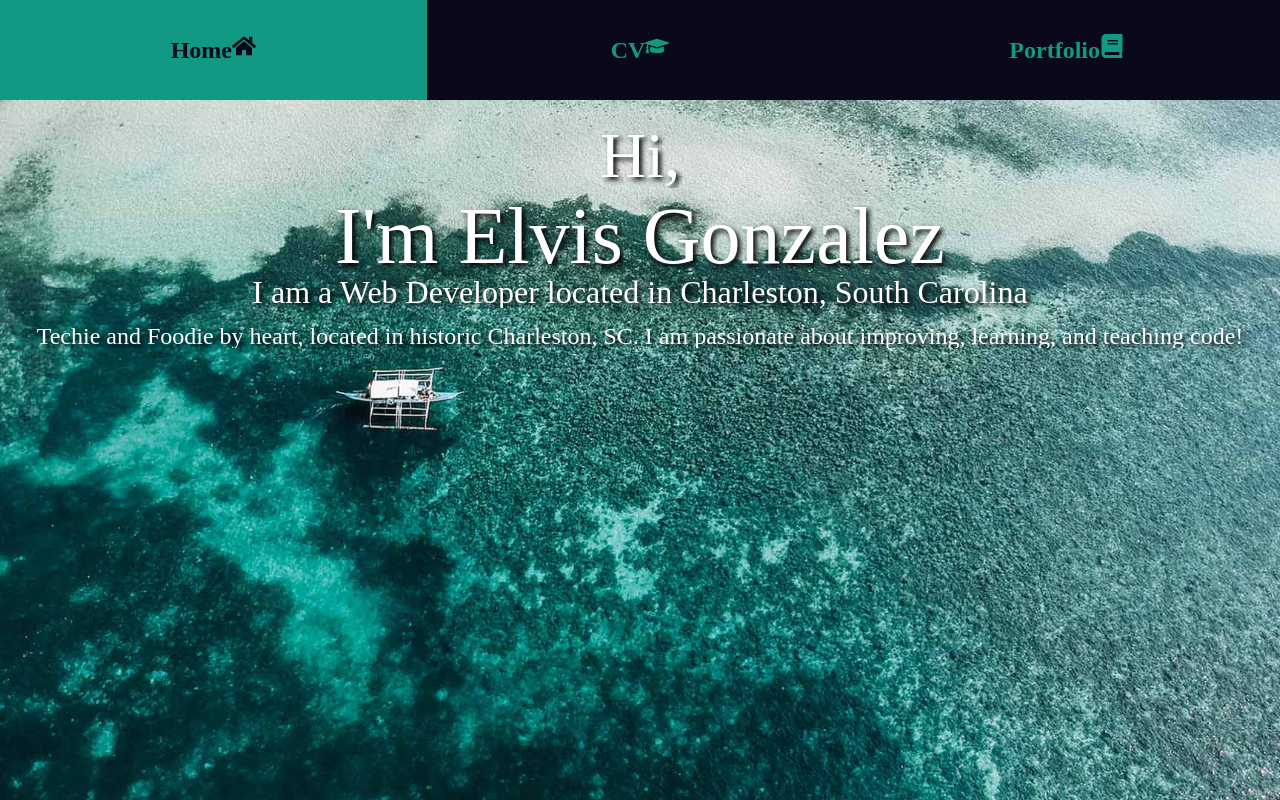
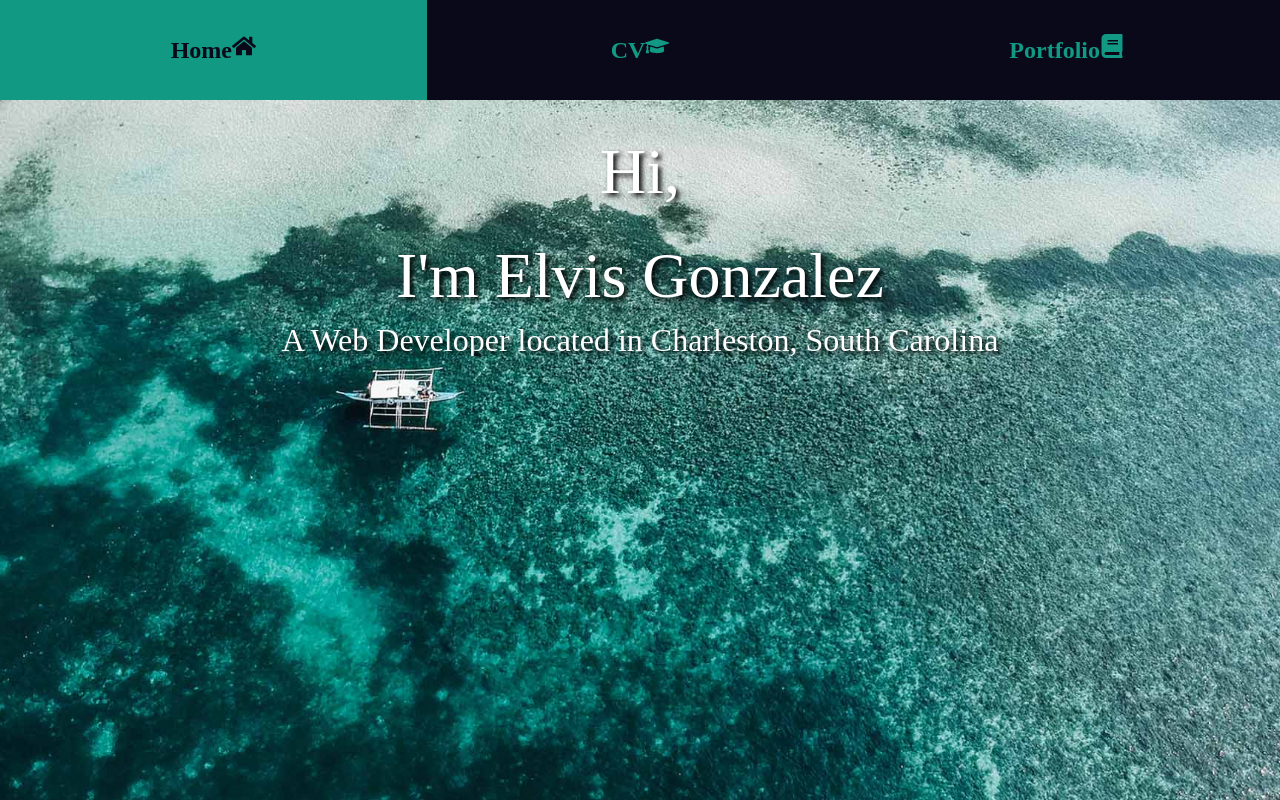
Before and after one commit to ElvisJG/resume-react, a React (Create React App) app: page / in a window 1280 px wide. Built offline with nearby package versions, Linux system fonts and the light colour scheme; the HTML template or start-up script is replaced by a standard one.

Commit message:
updated look and animations

```diff
--- a/src/component/CV/CV.css
+++ b/src/component/CV/CV.css
@@ -12,7 +12,7 @@ em {
 }
 
 .main-section {
-  width: 79%;
+  width: 80%;
   float: right;
 }
 
@@ -40,7 +40,6 @@ em {
 .aside {
   width: 20%;
   height: 100%;
-
   float: left;
   display: flex;
   flex-flow: column nowrap;
@@ -90,11 +89,15 @@ em {
 /*---------------------------------------*/
 
 .row-skill {
-  width: 350px;
+  width: auto;
+}
+
+.skills-wrapper h2 {
+  font-size: 3rem;
+  margin: 0 auto;
 }
 
 .bars {
-  width: 100%;
   float: left;
   padding: 0;
   text-align: left;
@@ -115,18 +118,19 @@ em {
   -moz-box-shadow: inset 0 0 10px #000000;
   -webkit-box-shadow: inset 0 0 10px #000000;
   box-shadow: inset 0 0 10px #000000;
-  min-width: 100%;
   animation: slide-in 1s reverse;
 }
 
 .bars li em {
   font: 1rem 'opensans-bold', sans-serif;
-  color: #0577b2;
+  color: white;
+  font-weight: bold;
   text-transform: uppercase;
   letter-spacing: 2px;
   font-weight: normal;
-  position: relative;
-  top: -20px;
+  position: absolute;
+  top: 15px;
+  left: 15px;
 }
 
 .bar-expand {
@@ -138,8 +142,8 @@ em {
   -webkit-box-shadow: inset 0 0 10px #000000;
   box-shadow: inset 0 0 10px #000000;
   padding-right: 24px;
-  background: #119983;
-  /* background-image: linear-gradient(
+  /* background: #119983; */
+  background-image: linear-gradient(
     45deg,
     rgb(16, 86, 126) 0%,
     rgb(16, 86, 126) 12.5%,
@@ -157,10 +161,10 @@ em {
     rgb(18, 221, 136) 87.5%,
     rgb(18, 243, 138) 87.5%,
     rgb(18, 243, 138) 100%
-  ); */
+  );
   background-size: 250%;
-  animation: bars-animation 1.25s 1s linear infinite alternate-reverse;
-  display: inline-block;
+  /* animation: bars-animation 1.25s 1s linear infinite alternate-reverse;
+  display: inline-block; */
   height: 42px;
   line-height: 42px;
   border-radius: 3px 0 0 3px;
@@ -245,7 +249,7 @@ em {
 
 .cv-school p {
   text-align: right;
-  margin: 0;
+  margin: 1rem 0;
 }
 
 /*---------------------------------------*/
@@ -279,7 +283,7 @@ em {
   }
 
   .cv-school p {
-    color: #0577b2;
+    color: #119983;
     text-decoration: underline;
   }
 }
@@ -355,7 +359,7 @@ em {
   .cv-school p {
     text-align: center;
     font-weight: bold;
-    margin: 1rem 0rem -1rem;
+    margin: 1rem 0rem -0.5rem;
   }
 
   .cv-experience {
--- a/src/component/CV/Skills.js
+++ b/src/component/CV/Skills.js
@@ -12,11 +12,9 @@ export default props => {
   });
 
   return (
-    <div className='row skill'>
+    <div className='row-skill'>
       <div className='skills-wrapper'>
-        <h2>
-          <span>Programming</span>
-        </h2>
+        <h2>Programming</h2>
       </div>
       <div className='bars-wrapper'>
         <div className='bars'>
--- a/src/component/Home/Home.css
+++ b/src/component/Home/Home.css
@@ -22,13 +22,11 @@
 }
 
 .hero-text h1:nth-child(1) {
-  margin-bottom: -1rem;
   font-size: 12rem;
 }
 
 .hero-text h3 {
   font-size: 4rem;
-  margin-bottom: 1rem;
 }
 
 .hero-text p {
@@ -43,6 +41,11 @@
   background-position: center;
   position: relative;
   background-repeat: no-repeat;
+}
+
+.animated-div {
+  height: auto;
+  margin: 1rem auto;
 }
 
 @media only screen and (max-width: 1600px) {
--- a/src/component/Home/Homepage.js
+++ b/src/component/Home/Homepage.js
@@ -1,8 +1,26 @@
 import React from 'react';
 import './Home.css';
 import home from './home.jpg';
+import { useSpring, animated } from 'react-spring';
 
 export default props => {
+  const fadeIn = useSpring({
+    opacity: 1,
+    transform: 'translate3d(0,0px,0)',
+    from: { opacity: 0, transform: 'translate3d(0,-40px,0)' },
+    delay: '400'
+  });
+  const fadeInTwo = useSpring({
+    opacity: 1,
+    transform: 'translate3d(0,0px,0)',
+    from: { opacity: 0, transform: 'translate3d(0,-40px,0)' },
+    delay: '1500'
+  });
+  const fadeInThree = useSpring({
+    opacity: 1,
+    from: { opacity: 0 },
+    delay: '3000'
+  });
   const { name, occupation, address, description } = props.main;
   return (
     <div className='page-home'>
@@ -10,12 +28,17 @@ export default props => {
         <img className='splash-img' src={home} alt={description} />
         <div className='hero-text-wrapper'>
           <div className='hero-text'>
-            <h1>Hi,</h1>
-            <h1>I'm {name}</h1>
-            <h3>
-              I am a {occupation} located in {address.city}, {address.state}
-            </h3>
-            <p>{description}</p>
+            <animated.div style={fadeIn} className='animated-div'>
+              <h1>Hi,</h1>
+            </animated.div>
+            <animated.div style={fadeInTwo} className='animated-div'>
+              <h1>I'm {name}</h1>
+            </animated.div>
+            <animated.div style={fadeInThree} className='animated-div'>
+              <h3>
+                A {occupation} located in {address.city}, {address.state}
+              </h3>
+            </animated.div>
           </div>
         </div>
       </div>
```
Also changed, not shown: package.json (+4 -3 lines), 1 other file (tests, documents, lock files or other folders).
